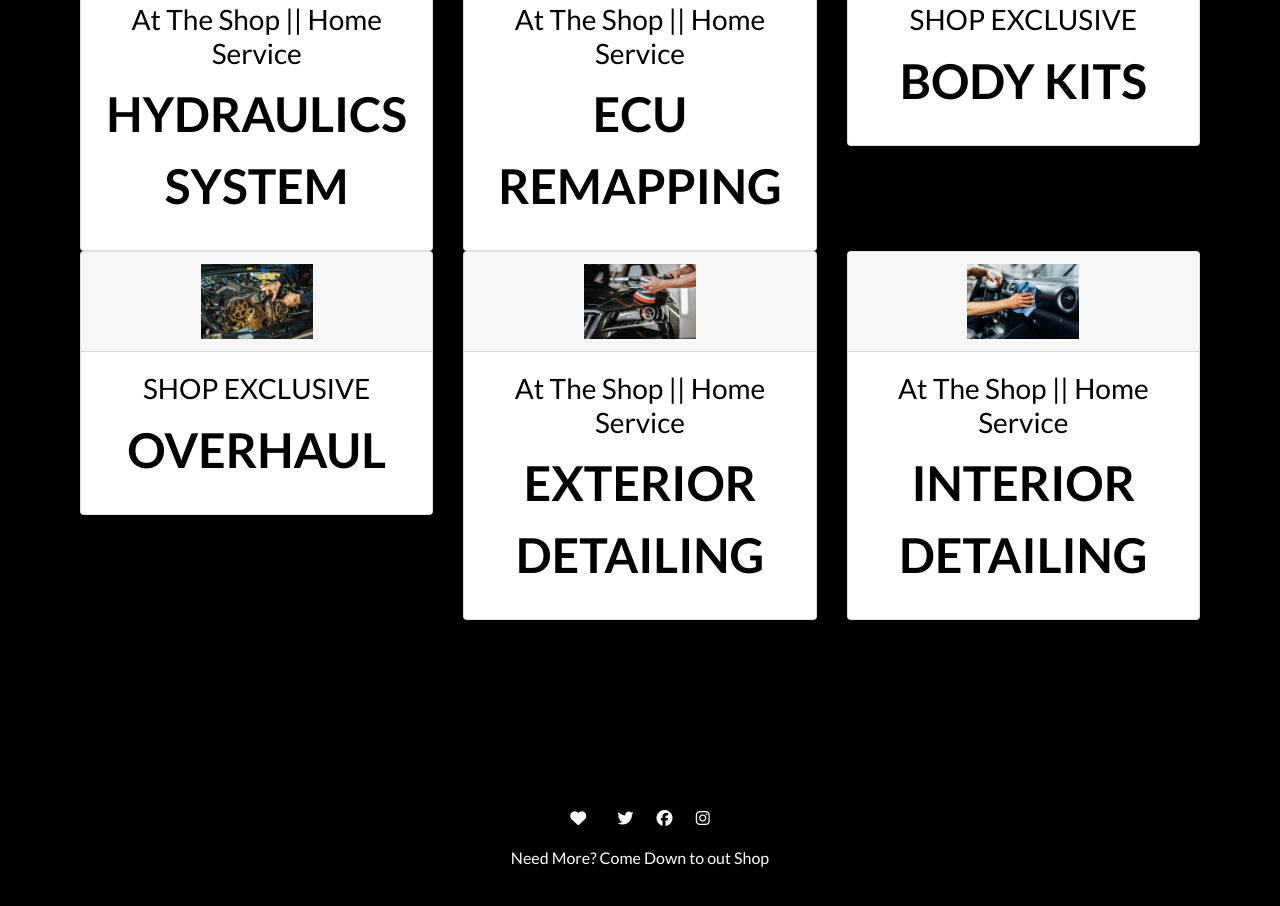
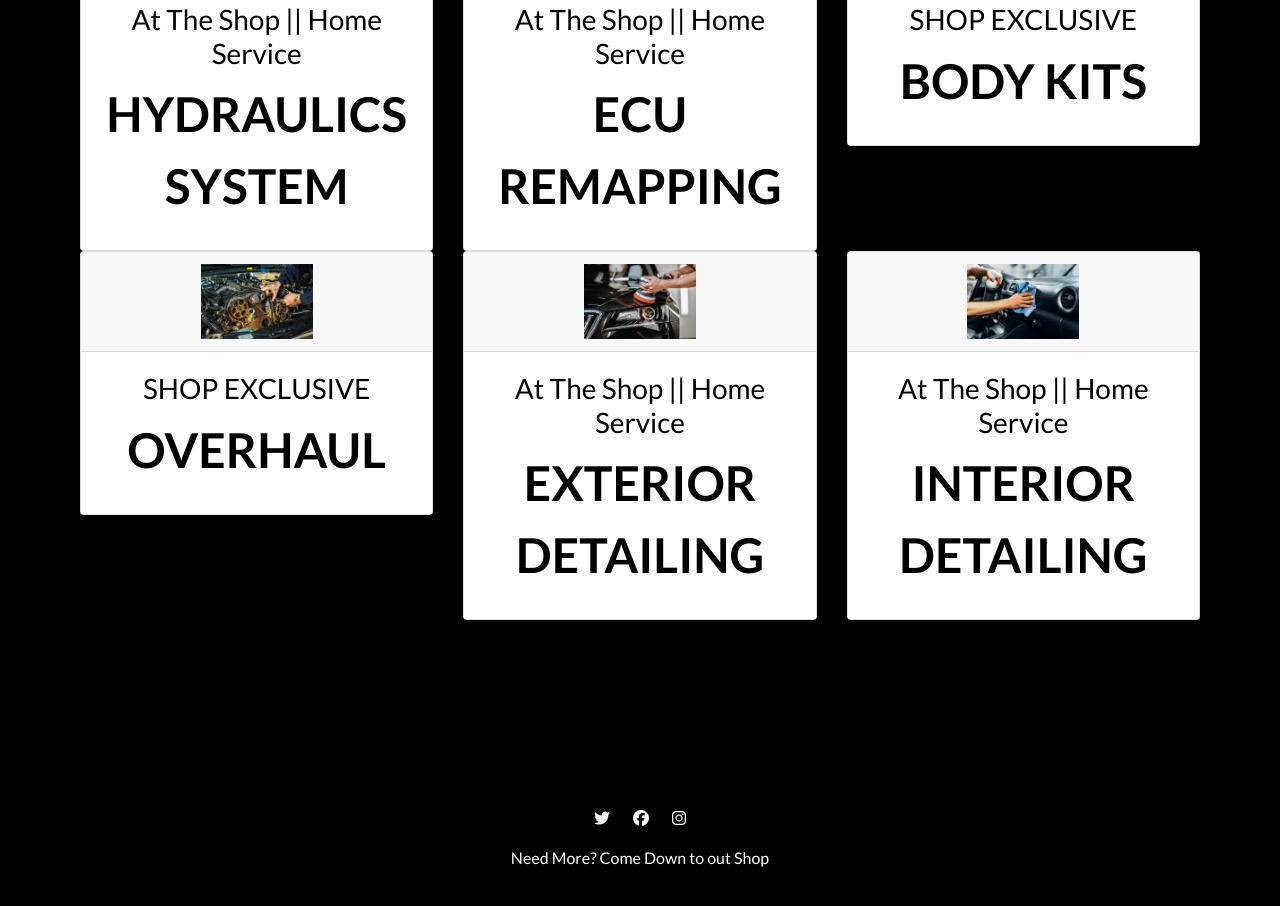
Before and after one commit to DesulordV2/mybrand, a plain HTML site: page products.html in a window 1280 px wide. Shown: the part 1037-1943 px from the top of the page. Drawn offline with nearby package versions, Linux system fonts and the light colour scheme; a web font is replaced by a local one.

Commit message:
products.html

```diff
--- a/products.html
+++ b/products.html
@@ -174,7 +174,6 @@
 
 		<!-- Footer -->
 		<footer id="footer">
-			<i class="foot-icon fa-solid fa-heart"></i>
 			<i class="foot-icon fa-brands fa-twitter"></i>
 			<i class="foot-icon fa-brands fa-facebook"></i>
 			<i class="foot-icon fa-brands fa-instagram"></i>
```
